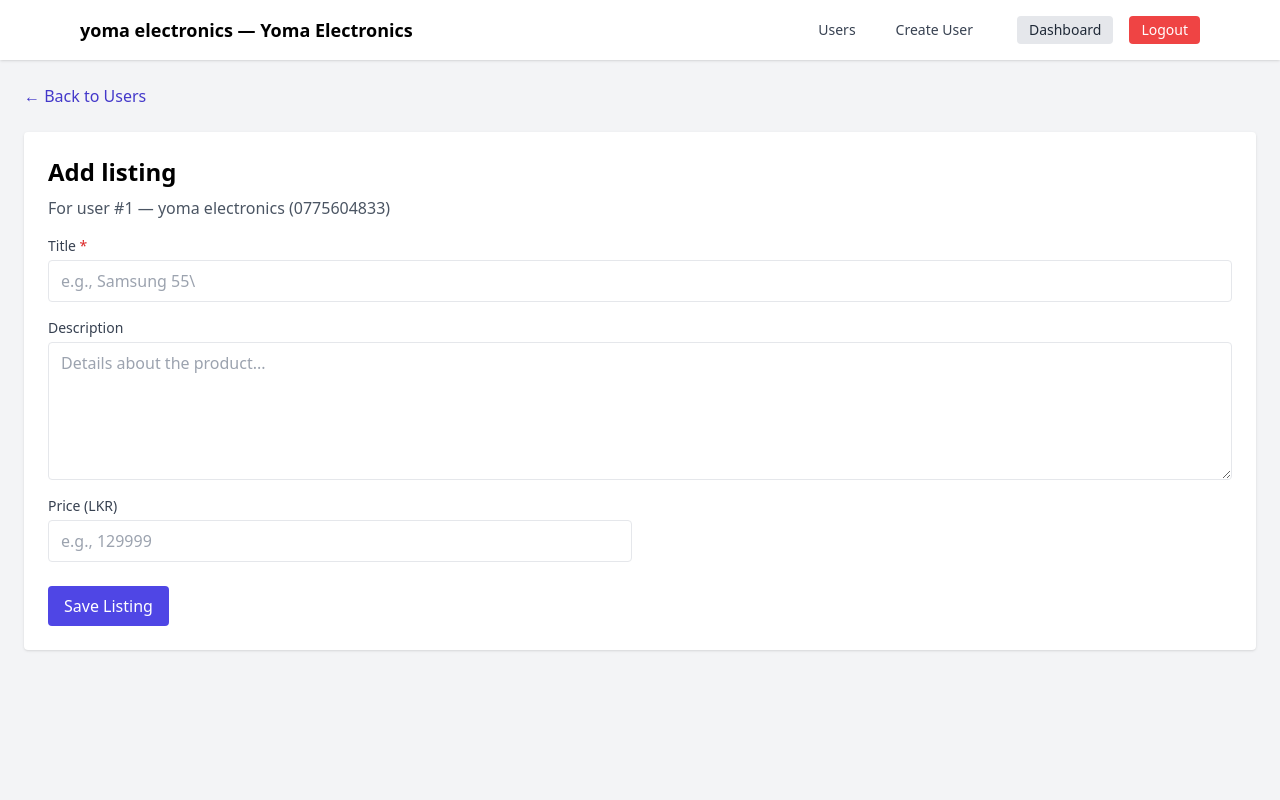
After one commit to IT22215574/Kaveesha, a PHP site: page /Kaveesha/add_listing.php?user_id=1 in a window 1280 px wide. The commit adds this page. Run offline with PHP 8.4, Linux system fonts and the light colour scheme; a user stored in the database is signed in; data comes from the database, SQL or seed files in the repository; both versions use the stored data as it was after the commit; some libraries are stand-ins or nearby versions.

Commit message:
new listing page

```diff
--- /dev/null
+++ b/add_listing.php
@@ -0,0 +1,107 @@
+<?php
+require_once __DIR__ . '/config.php';
+require_admin();
+
+$userId = isset($_GET['user_id']) ? (int)$_GET['user_id'] : 0;
+if ($userId <= 0) {
+  $_SESSION['flash'] = 'Invalid user selection.';
+  header('Location: /Kaveesha/admin.php');
+  exit;
+}
+
+// Fetch user to display context
+$stmt = db()->prepare('SELECT id, username, mobile_number FROM users WHERE id = ? LIMIT 1');
+$stmt->execute([$userId]);
+$user = $stmt->fetch();
+if (!$user) {
+  $_SESSION['flash'] = 'User not found.';
+  header('Location: /Kaveesha/admin.php');
+  exit;
+}
+
+$flash = '';
+$success = '';
+
+if ($_SERVER['REQUEST_METHOD'] === 'POST') {
+  $title = isset($_POST['title']) ? trim((string)$_POST['title']) : '';
+  $description = isset($_POST['description']) ? trim((string)$_POST['description']) : '';
+  $price = isset($_POST['price']) ? trim((string)$_POST['price']) : '';
+
+  if ($title === '') {
+    $flash = 'Please enter a title for the listing.';
+  } else {
+    try {
+      $stmt = db()->prepare('INSERT INTO listings (user_id, title, description, price) VALUES (?, ?, ?, ?)');
+      $priceVal = ($price === '' ? null : $price);
+      $stmt->execute([$userId, $title, $description, $priceVal]);
+      $success = 'Listing added successfully for ' . htmlspecialchars($user['username']);
+    } catch (PDOException $e) {
+      // 42S02: Base table or view not found (listings table may not exist yet)
+      if ($e->getCode() === '42S02') {
+        $flash = 'Listings table is missing. Please run the updated setup.sql to create the listings table.';
+      } else {
+        $flash = 'Failed to add listing. Please try again.';
+      }
+    }
+  }
+}
+?>
+<!doctype html>
+<html lang="en">
+<head>
+  <meta charset="utf-8">
+  <meta name="viewport" content="width=device-width, initial-scale=1">
+  <title>Add Listing • Admin • Kaveesha</title>
+  <script src="https://cdn.tailwindcss.com"></script>
+  <style>
+    .container { max-width: 56rem; }
+  </style>
+  <meta name="robots" content="noindex, nofollow" />
+  <link rel="icon" href="data:,">
+  <script>
+    // Simple client-side clean-up for price input
+    function sanitizePrice(el){
+      el.value = el.value.replace(/[^\d.]/g, '').replace(/(\..*)\./g, '$1');
+    }
+  </script>
+  </head>
+<body class="bg-gray-100 min-h-screen">
+  <?php include __DIR__ . '/includes/admin_nav.php'; ?>
+
+  <main class="container mx-auto p-6 space-y-6">
+    <a href="/Kaveesha/admin.php" class="inline-flex items-center text-indigo-700 hover:underline">&larr; Back to Users</a>
+
+    <section class="bg-white rounded shadow p-6">
+      <h1 class="text-2xl font-semibold mb-2">Add listing</h1>
+      <p class="text-gray-600 mb-4">For user <span class="font-medium">#<?= (int)$user['id'] ?> — <?= htmlspecialchars($user['username']) ?></span> (<?= htmlspecialchars($user['mobile_number']) ?>)</p>
+
+      <?php if ($flash): ?>
+        <div class="mb-4 p-3 bg-red-100 text-red-700 rounded"><?= htmlspecialchars($flash) ?></div>
+      <?php endif; ?>
+      <?php if ($success): ?>
+        <div class="mb-4 p-3 bg-green-100 text-green-700 rounded"><?= $success ?></div>
+      <?php endif; ?>
+
+      <form method="post" class="grid grid-cols-1 gap-4">
+        <div>
+          <label class="block text-sm font-medium text-gray-700">Title <span class="text-red-600">*</span></label>
+          <input name="title" required maxlength="191" class="mt-1 block w-full px-3 py-2 border rounded focus:outline-none focus:ring-2 focus:ring-indigo-500" placeholder="e.g., Samsung 55\" 4K TV" />
+        </div>
+        <div>
+          <label class="block text-sm font-medium text-gray-700">Description</label>
+          <textarea name="description" rows="5" class="mt-1 block w-full px-3 py-2 border rounded focus:outline-none focus:ring-2 focus:ring-indigo-500" placeholder="Details about the product..."></textarea>
+        </div>
+        <div class="grid grid-cols-1 sm:grid-cols-2 gap-4">
+          <div>
+            <label class="block text-sm font-medium text-gray-700">Price (LKR)</label>
+            <input name="price" inputmode="decimal" oninput="sanitizePrice(this)" class="mt-1 block w-full px-3 py-2 border rounded focus:outline-none focus:ring-2 focus:ring-indigo-500" placeholder="e.g., 129999" />
+          </div>
+        </div>
+        <div class="pt-2">
+          <button type="submit" class="px-4 py-2 bg-indigo-600 hover:bg-indigo-700 text-white rounded">Save Listing</button>
+        </div>
+      </form>
+    </section>
+  </main>
+</body>
+</html>
```
Also changed, not shown: admin.php (+23 -6 lines), setup.sql (+12 -0 lines), README.md.
